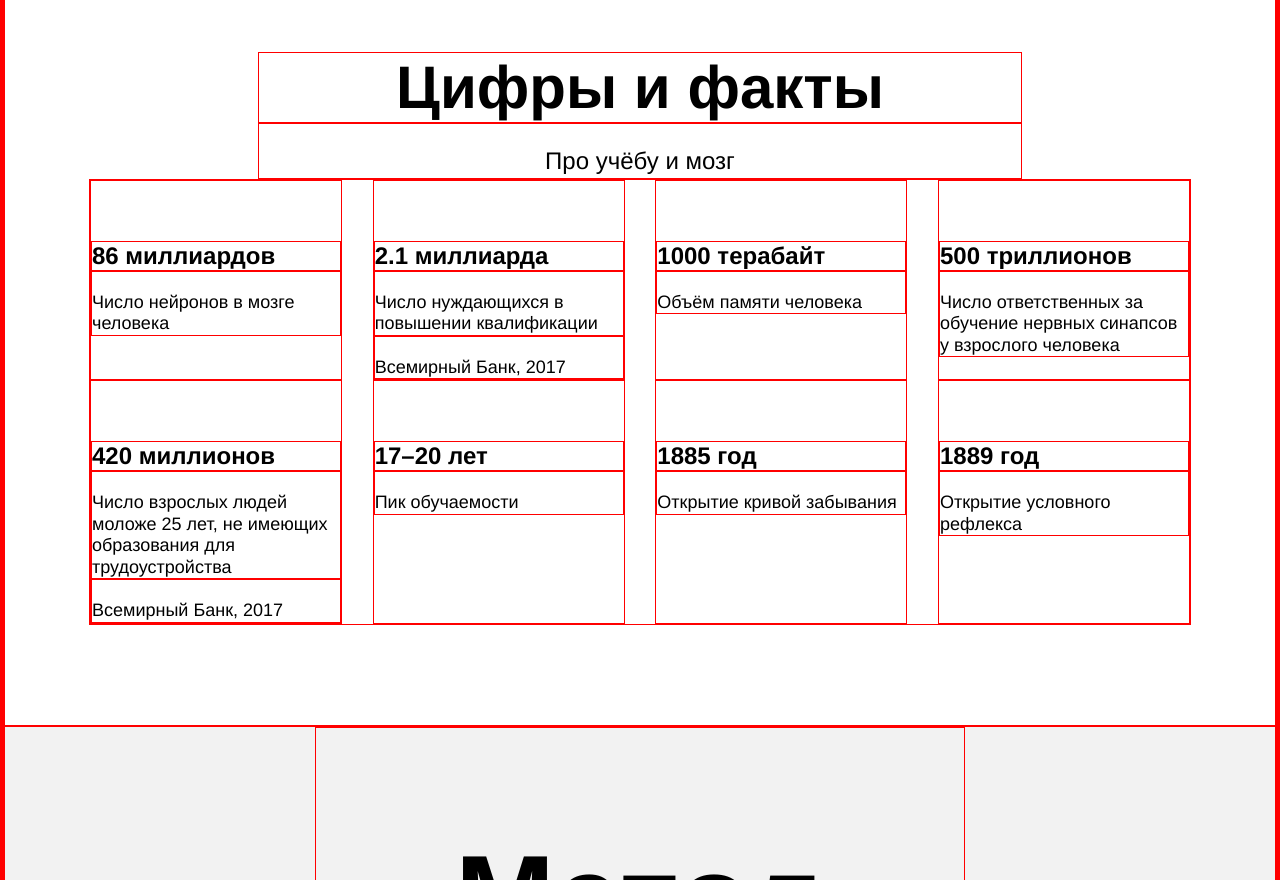
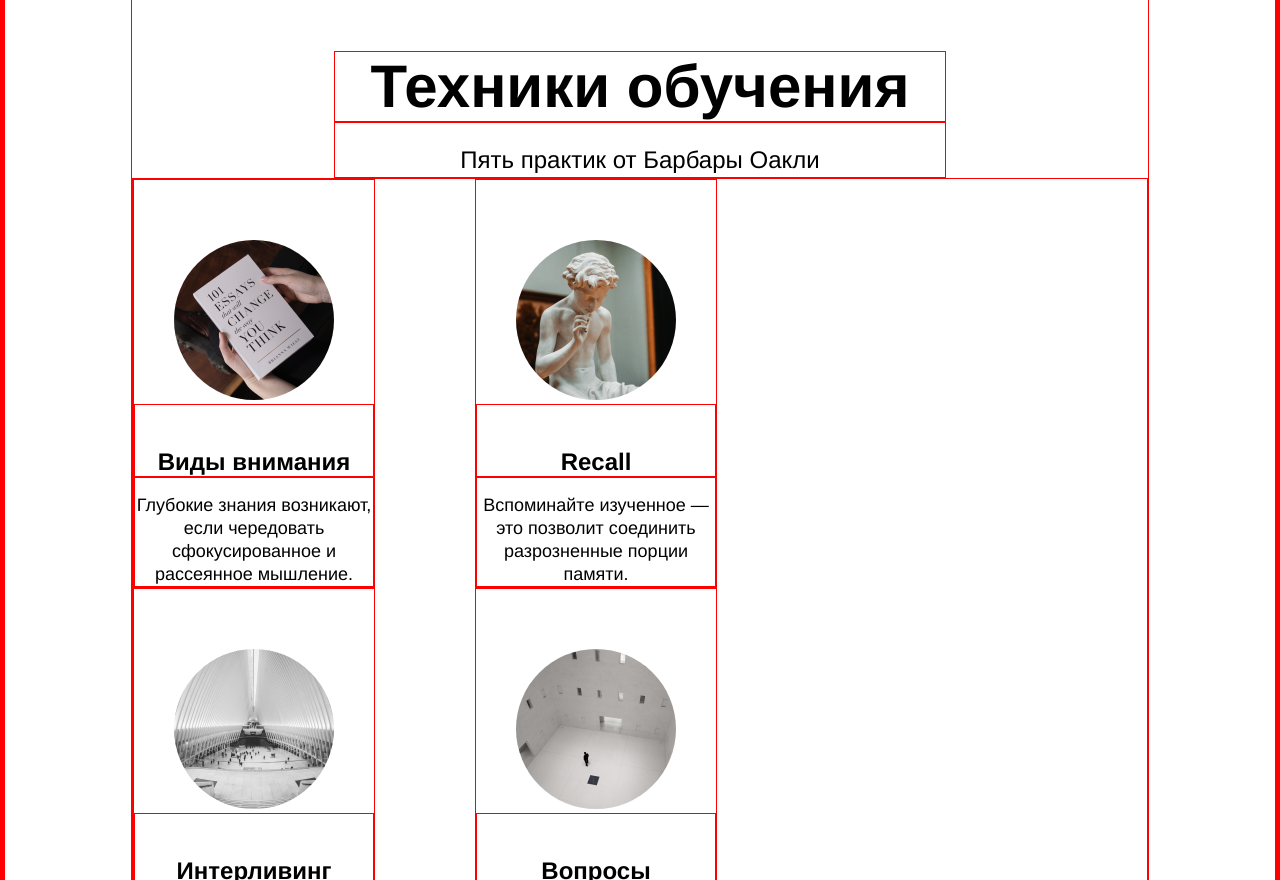
Before and after one commit to larikov174/how-to-learn, a plain HTML site: page index.html in a window 1280 px wide. Shown: the part 1920-2800 px from the top of the page. Drawn offline with Linux system fonts and the light colour scheme.

Commit message:
block techniques added, also images added. Fix some git conflicts.

```diff
--- a/index.html
+++ b/index.html
@@ -53,6 +53,46 @@
           <iframe class="video__iframe" src="https://www.youtube.com/embed/arj7oStGLkU"
             allow="autoplay" allowfullscreen=""></iframe>
         </div>
+      <section class="techniques">
+        <h2 class="section-title">Техники обучения</h2>
+        <p class="section-subtitle">Пять практик от Барбары Оакли</p>
+        <ul class="cards">
+          <li class="cards__item">
+            <img class="cards__image" src="images/cards-attention.png" alt="Два вида внимания" />
+            <h3 class="cards__title">Виды внимания</h3>
+            <p class="cards__description">
+              Глубокие знания возникают, если чередовать сфокусированное и рассеянное мышление.
+            </p>
+          </li>
+          <li class="cards__item">
+            <img class="cards__image" src="images/cards-recall.png" alt="Recall" />
+            <h3 class="cards__title">Recall</h3>
+            <p class="cards__description">
+              Вспоминайте изученное — это позволит соединить разрозненные порции памяти.
+            </p>
+          </li>
+          <li class="cards__item">
+            <img class="cards__image" src="images/cards-interliving.png" alt="Интерливинг" />
+            <h3 class="cards__title">Интерливинг</h3>
+            <p class="cards__description">
+              Изучайте несколько навыков одновременно, они обогащают друг друга.
+            </p>
+          </li>
+          <li class="cards__item">
+            <img class="cards__image" src="images/cards-question.png" alt="Вопросы" />
+            <h3 class="cards__title">Вопросы</h3>
+            <p class="cards__description">
+              Слушая преподавателя, придумывайте хороший вопрос, который вас действительно волнует.
+            </p>
+          </li>
+          <li class="cards__item">
+            <img class="cards__image" src="images/cards-competence.png" alt="Иллюзия компетентности" />
+            <h3 class="cards__title">Иллюзия компетентности</h3>
+            <p class="cards__description">
+              Повторите про себя, запишите, расскажите другу: вам только кажется, что вы владеете новой темой.
+            </p>
+          </li>
+        </ul>
       </section>
       <section class="digits">
         <h2 class="section-title">Цифры и факты</h2>
--- a/styles/style.css
+++ b/styles/style.css
@@ -179,6 +179,53 @@ padding-top: 50px;
 
 .video__iframe:nth-child(odd) {
   margin-right: 20px;
+}
+
+.techniques {
+  display: flex;
+  flex-direction: column;
+  align-items: center;
+  padding-top: 100px;
+  width: 80%;
+  margin: auto;
+}
+
+.cards {
+  margin: 0;
+  padding: 0;
+  list-style-type: none;
+  display: flex;
+  flex-wrap: wrap;
+}
+
+.cards__item {
+  margin-right: 100px;
+  width: 240px;
+}
+
+.cards__image {
+  width: 160px;
+  height: 160px;
+  border-radius: 50%;
+  margin: 60px 40px 0;
+}
+
+.cards__title {
+  margin: 0;
+  padding-top: 43px;
+  line-height: 1.15;
+  font-size: 24px;
+  font-weight: bold;
+  text-align: center;
+}
+
+.cards__description {
+  margin: 0;
+  padding-top: 16px;
+  line-height: 23px;
+  font-size: 18px;
+  font-weight: normal;
+  text-align: center;
 }
 
 .digits {
```
Also changed, not shown: images/cards-attention.png (added), images/cards-competence.png (added), images/cards-interliving.png (added), images/cards-question.png (added), images/cards-recall.png (added), images/khan-book.jpg (added), images/logo/resources-arzamas.svg (added), images/logo/resources-n1.svg (added), images/logo/resources-polka.svg (added), images/logo/resources-strelka.svg (added), 2 other files.
